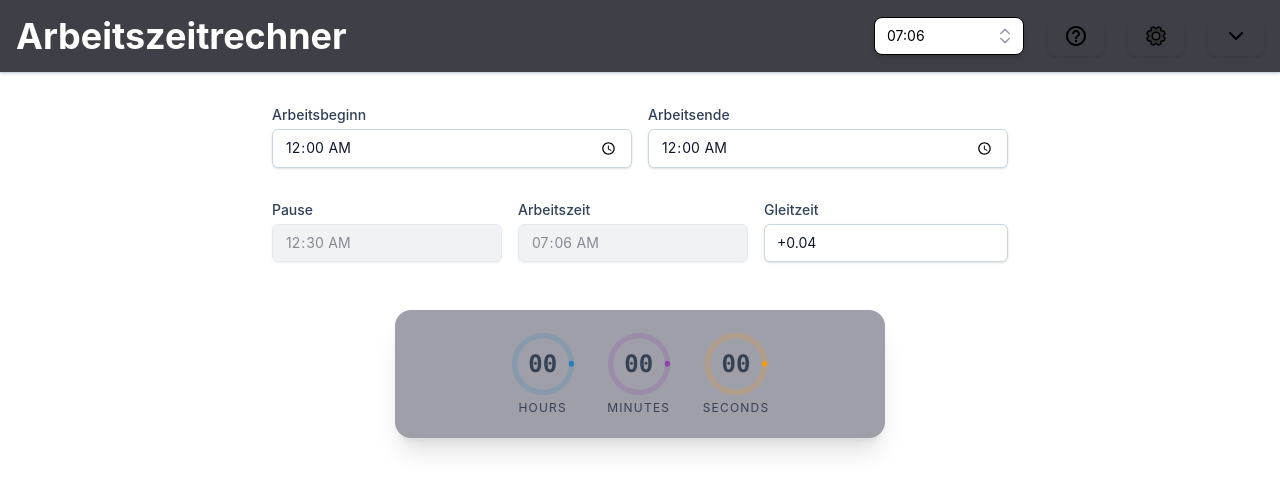
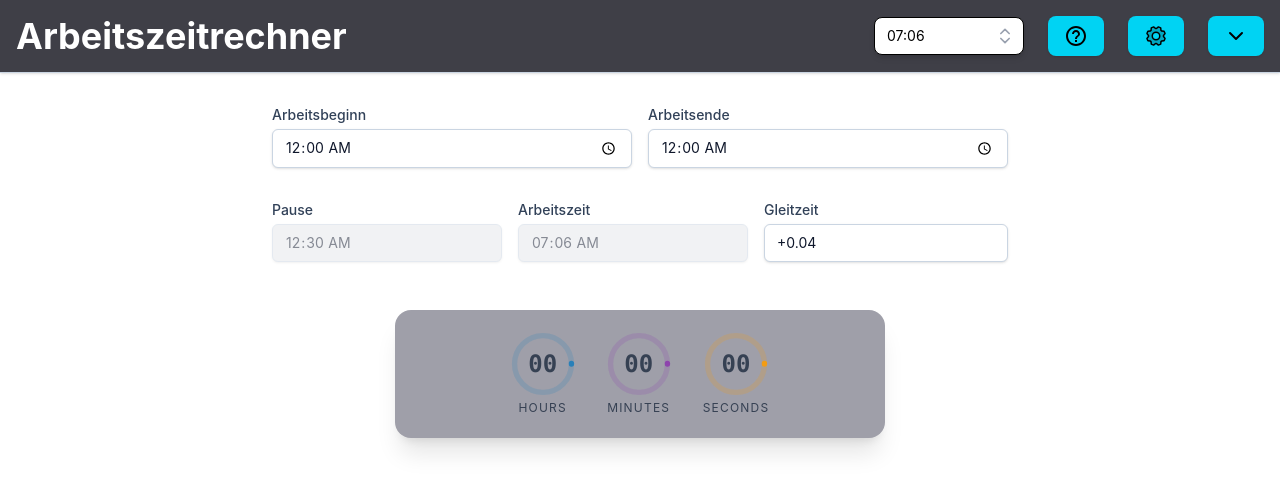
Before and after one commit to LukasDano/azr-react, a React (Vite) app: page / in a window 1280 px wide. Shown: the top 492 px of the page. Built offline with nearby package versions, Linux system fonts and the light colour scheme.

Commit message:
[#39, #47] added option to choose every color (theme independent), fixed default theme doesnt work

```diff
--- a/src/components/content/header/HeaderButton.tsx
+++ b/src/components/content/header/HeaderButton.tsx
@@ -1,8 +1,9 @@
 import Tippy from '@tippyjs/react';
 import { type FC, type ReactNode, useContext } from 'react';
 
-import { availableDarkThemes, availableLightThemes } from '../../../static/themes';
-import { SettingContext, type SettingContextValues } from '../../context/SettingContext';
+import { availableThemes } from '../../../static/themes';
+import type { SettingContextValues } from '../../context/SettingContext';
+import { SettingContext } from '../../context/SettingContext';
 
 type HeaderButtonProps = {
     onClick: () => void;
@@ -13,7 +14,7 @@ type HeaderButtonProps = {
 export const HeaderButton: FC<HeaderButtonProps> = ({ icon, onClick, tooltip }) => {
     const { colorTheme } = useContext<SettingContextValues>(SettingContext);
 
-    const themeClasses = `${availableLightThemes[colorTheme.light]} ${availableDarkThemes[colorTheme.dark]}`;
+    const themeClasses = `${availableThemes[colorTheme.light].light} ${availableThemes[colorTheme.dark].dark}`;
 
     return (
         <Tippy content={tooltip}>
--- a/src/components/content/header/HeaderDropDownSelect.tsx
+++ b/src/components/content/header/HeaderDropDownSelect.tsx
@@ -3,7 +3,7 @@ import { ChevronsUpDown } from 'lucide-react';
 import type { FC } from 'react';
 import { useContext } from 'react';
 
-import { availableDarkThemes, availableLightThemes } from '../../../static/themes.ts';
+import { availableThemes } from '../../../static/themes.ts';
 import type { SettingContextValues } from '../../context/SettingContext.tsx';
 import { SettingContext } from '../../context/SettingContext.tsx';
 
@@ -17,7 +17,7 @@ type HeaderDropDownSelectProps = {
 export const HeaderDropDownSelect: FC<HeaderDropDownSelectProps> = ({ items, selectedItem, onChange, minWidth }) => {
     const { colorTheme } = useContext<SettingContextValues>(SettingContext);
 
-    const themeClasses = `${availableLightThemes[colorTheme.light]} ${availableDarkThemes[colorTheme.dark]}`;
+    const themeClasses = `${availableThemes[colorTheme.light].light} ${availableThemes[colorTheme.dark].dark}`;
 
     return (
         <div className="w-fit shrink-0" style={{ minWidth: minWidth ? `${minWidth}px` : '150px' }}>
--- a/src/components/content/miscellaneous/BaseButton.tsx
+++ b/src/components/content/miscellaneous/BaseButton.tsx
@@ -1,8 +1,9 @@
 import Tippy from '@tippyjs/react';
 import { type FC, type ReactNode, useContext } from 'react';
 
-import { availableDarkThemes, availableLightThemes } from '../../../static/themes';
-import { SettingContext, type SettingContextValues } from '../../context/SettingContext';
+import { availableThemes } from '../../../static/themes';
+import type { SettingContextValues } from '../../context/SettingContext';
+import { SettingContext } from '../../context/SettingContext';
 
 type BaseButtonProps = {
     icon?: ReactNode;
@@ -13,7 +14,8 @@ type BaseButtonProps = {
 
 export const BaseButton: FC<BaseButtonProps> = ({ icon, tooltip, onClick, text }) => {
     const { colorTheme } = useContext<SettingContextValues>(SettingContext);
-    const themeClasses = `${availableLightThemes[colorTheme.light]} ${availableDarkThemes[colorTheme.dark]}`;
+
+    const themeClasses = `${availableThemes[colorTheme.light].light} ${availableThemes[colorTheme.dark].dark}`;
 
     return (
         <Tippy content={tooltip}>
--- a/src/components/settings/Settings.tsx
+++ b/src/components/settings/Settings.tsx
@@ -4,8 +4,7 @@ import { useContext } from 'react';
 import { ColorPicker } from './inputs/ColorSelector.tsx';
 import { SettingsToggle } from './inputs/SettingsToggle';
 import { SettingsGroup } from './SettingsGroup';
-import type { ThemeType } from '../../static/themes';
-import { availableDarkThemes, availableLightThemes } from '../../static/themes';
+import { availableThemes, type ThemeType } from '../../static/themes';
 import type { CountdownUnit } from '../content/countdown/CountdownElement.tsx';
 import { DropDownSelect } from '../content/inputs/DropDownSelect.tsx';
 import { SettingContext, type SettingContextValues } from '../context/SettingContext';
@@ -68,13 +67,13 @@ export const Settings = () => {
                 <DropDownSelect
                     name={'Lightmode Theme'}
                     defaultOption={colorTheme.light}
-                    options={Object.keys(availableLightThemes)}
+                    options={Object.keys(availableThemes)}
                     onChange={(val) => handleThemeChange('light', val as string)}
                 />
                 <DropDownSelect
                     name={'Darkmode Theme'}
                     defaultOption={colorTheme.dark}
-                    options={Object.keys(availableDarkThemes)}
+                    options={Object.keys(availableThemes)}
                     onChange={(val) => handleThemeChange('dark', val as string)}
                 />
                 <SettingsToggle
--- a/src/components/settings/inputs/SettingsToggle.tsx
+++ b/src/components/settings/inputs/SettingsToggle.tsx
@@ -1,6 +1,7 @@
-import { type FC, useContext, useState } from 'react';
+import type { FC } from 'react';
+import { useContext, useState } from 'react';
 
-import { availableDarkThemes, availableLightThemes } from '../../../static/themes';
+import { availableThemes } from '../../../static/themes';
 import { sendInfoMessage } from '../../../utils/page/notifications';
 import { SettingContext, type SettingContextValues } from '../../context/SettingContext';
 
@@ -16,7 +17,7 @@ export const SettingsToggle: FC<SettingsToggleProps> = ({ settingName, onToggle,
 
     const [value, setValue] = useState<boolean>(defaultValue);
 
-    const themeClasses = `${availableLightThemes[colorTheme.light]} ${availableDarkThemes[colorTheme.dark]}`;
+    const themeClasses = `${availableThemes[colorTheme.light].light} ${availableThemes[colorTheme.dark].dark}`;
 
     const handleToggle = () => {
         const newValue = !value;
--- a/src/static/themes.ts
+++ b/src/static/themes.ts
@@ -12,34 +12,92 @@ export const defaultCountdownTheme: CountdownColors = {
 export type ThemeType = 'light' | 'dark';
 export type ColorTheme = Record<ThemeType, string>;
 
-export type LightThemeName = 'cyan' | 'sky' | 'emerald' | 'ocean' | 'lime' | 'teal' | 'slate' | 'green' | 'blue';
+export type ThemeName =
+    | 'cyan'
+    | 'sky'
+    | 'emerald'
+    | 'lime'
+    | 'teal'
+    | 'slate'
+    | 'green'
+    | 'blue'
+    | 'violet'
+    | 'amber'
+    | 'rose'
+    | 'indigo'
+    | 'orange'
+    | 'pink'
+    | 'purple'
+    | 'yellow';
 
-export const availableLightThemes: Record<string, string> = {
-    cyan: 'bg-cyan-400 hover:bg-cyan-500',
-    sky: 'bg-sky-400 hover:bg-sky-500',
-    emerald: 'bg-emerald-400 hover:bg-emerald-500',
-    ocean: 'bg-cyan-400 hover:bg-cyan-500',
-    lime: 'bg-lime-400 hover:bg-lime-500',
-    teal: 'bg-teal-400 hover:bg-teal-500',
-    slate: 'bg-slate-400 hover:bg-slate-500',
-    green: 'bg-green-400 hover:bg-green-500',
-    blue: 'bg-blue-400 hover:bg-blue-500',
+export const availableThemes: Record<string, ColorTheme> = {
+    cyan: {
+        light: 'bg-cyan-400 hover:bg-cyan-500',
+        dark: 'dark:bg-cyan-600 dark:hover:bg-cyan-700',
+    },
+    sky: {
+        light: 'bg-sky-400 hover:bg-sky-500',
+        dark: 'dark:bg-sky-600 dark:hover:bg-sky-700',
+    },
+    emerald: {
+        light: 'bg-emerald-400 hover:bg-emerald-500',
+        dark: 'dark:bg-emerald-600 dark:hover:bg-emerald-700',
+    },
+    lime: {
+        light: 'bg-lime-400 hover:bg-lime-500',
+        dark: 'dark:bg-lime-600 dark:hover:bg-lime-700',
+    },
+    teal: {
+        light: 'bg-teal-400 hover:bg-teal-500',
+        dark: 'dark:bg-teal-600 dark:hover:bg-teal-700',
+    },
+    slate: {
+        light: 'bg-slate-400 hover:bg-slate-500',
+        dark: 'dark:bg-slate-600 dark:hover:bg-slate-700',
+    },
+    green: {
+        light: 'bg-green-400 hover:bg-green-500',
+        dark: 'dark:bg-green-600 dark:hover:bg-green-700',
+    },
+    blue: {
+        light: 'bg-blue-400 hover:bg-blue-500',
+        dark: 'dark:bg-blue-600 dark:hover:bg-blue-700',
+    },
+    violet: {
+        light: 'bg-violet-400 hover:bg-violet-500',
+        dark: 'dark:bg-violet-600 dark:hover:bg-violet-700',
+    },
+    amber: {
+        light: 'bg-amber-400 hover:bg-amber-500',
+        dark: 'dark:bg-amber-600 dark:hover:bg-amber-700',
+    },
+    rose: {
+        light: 'bg-rose-400 hover:bg-rose-500',
+        dark: 'dark:bg-rose-600 dark:hover:bg-rose-700',
+    },
+    indigo: {
+        light: 'bg-indigo-400 hover:bg-indigo-500',
+        dark: 'dark:bg-indigo-600 dark:hover:bg-indigo-700',
+    },
+    orange: {
+        light: 'bg-orange-400 hover:bg-orange-500',
+        dark: 'dark:bg-orange-600 dark:hover:bg-orange-700',
+    },
+    pink: {
+        light: 'bg-pink-400 hover:bg-pink-500',
+        dark: 'dark:bg-pink-600 dark:hover:bg-pink-700',
+    },
+    purple: {
+        light: 'bg-purple-400 hover:bg-purple-500',
+        dark: 'dark:bg-purple-600 dark:hover:bg-purple-700',
+    },
+    yellow: {
+        light: 'bg-yellow-400 hover:bg-yellow-500',
+        dark: 'dark:bg-yellow-600 dark:hover:bg-yellow-700',
+    },
 };
 
-export type DarkThemeName = 'violet' | 'amber' | 'rose' | 'indigo' | 'orange' | 'pink' | 'purple' | 'yellow';
-
-export const availableDarkThemes: Record<string, string> = {
-    violet: 'dark:bg-violet-500 hover:dark:bg-violet-600',
-    amber: 'dark:bg-amber-500 hover:dark:bg-amber-600',
-    rose: 'dark:bg-rose-500 hover:dark:bg-rose-600',
-    indigo: 'dark:bg-indigo-500 hover:dark:bg-indigo-600',
-    orange: 'dark:bg-orange-500 hover:dark:bg-orange-600',
-    pink: 'dark:bg-pink-500 hover:dark:bg-pink-600',
-    purple: 'dark:bg-purple-500 hover:dark:bg-purple-600',
-    yellow: 'dark:bg-yellow-500 hover:dark:bg-yellow-600',
+export const defaultColorTheme: Record<ThemeType, ThemeName> = {
+    light: 'cyan',
+    dark: 'indigo',
 };
-
-export const defaultColorTheme: ColorTheme = {
-    light: availableLightThemes.sky,
-    dark: availableDarkThemes.violet,
-};
```
